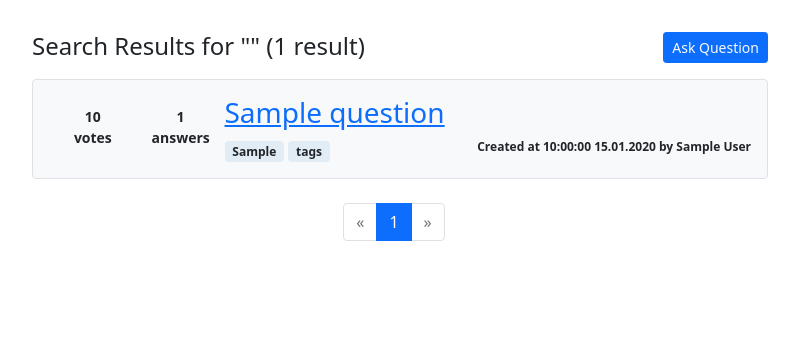
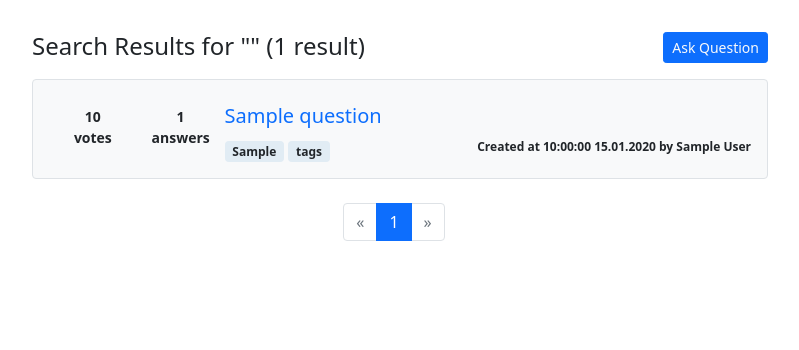
Before and after one commit to barsikus007/ShitOverFlow, a FastAPI app: template templates/search.html in a window 1280 px wide. Shown: the part 70-420 px from the top of the page, without its empty margins (240-1039 px from the left). Run offline with FastAPI, Linux system fonts and the light colour scheme; the template is opened without the code that fills it: most values are stand-ins (such as "Sample title", 1, 10 or a date in 2020).

Commit message:
small link fix

```diff
--- a/templates/search.html
+++ b/templates/search.html
@@ -29,7 +29,7 @@
             <div class="col-9">
                 <div class="row">
                     <h3 class="question-text">
-                        <a href="/questions/{{ question.id }}" class="question-hyperlink">{{ question.title }}</a>
+                        <a href="/questions/{{ question.id }}" class="hyperlink">{{ question.title }}</a>
                     </h3>
                 </div>
 
```
